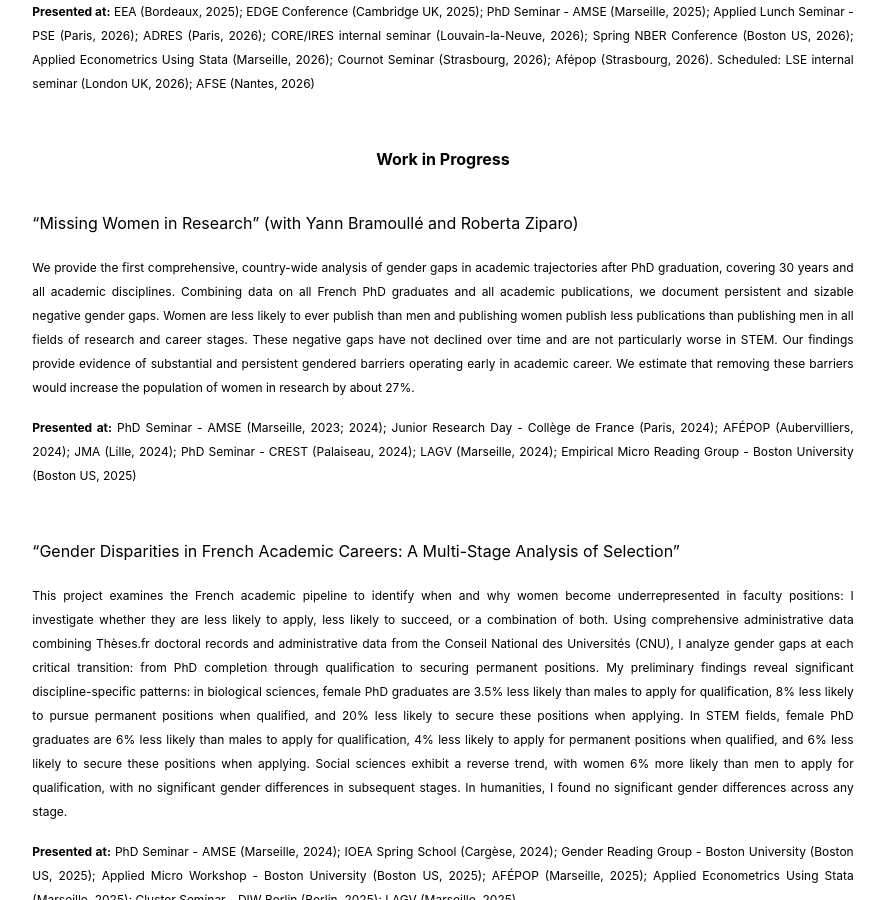
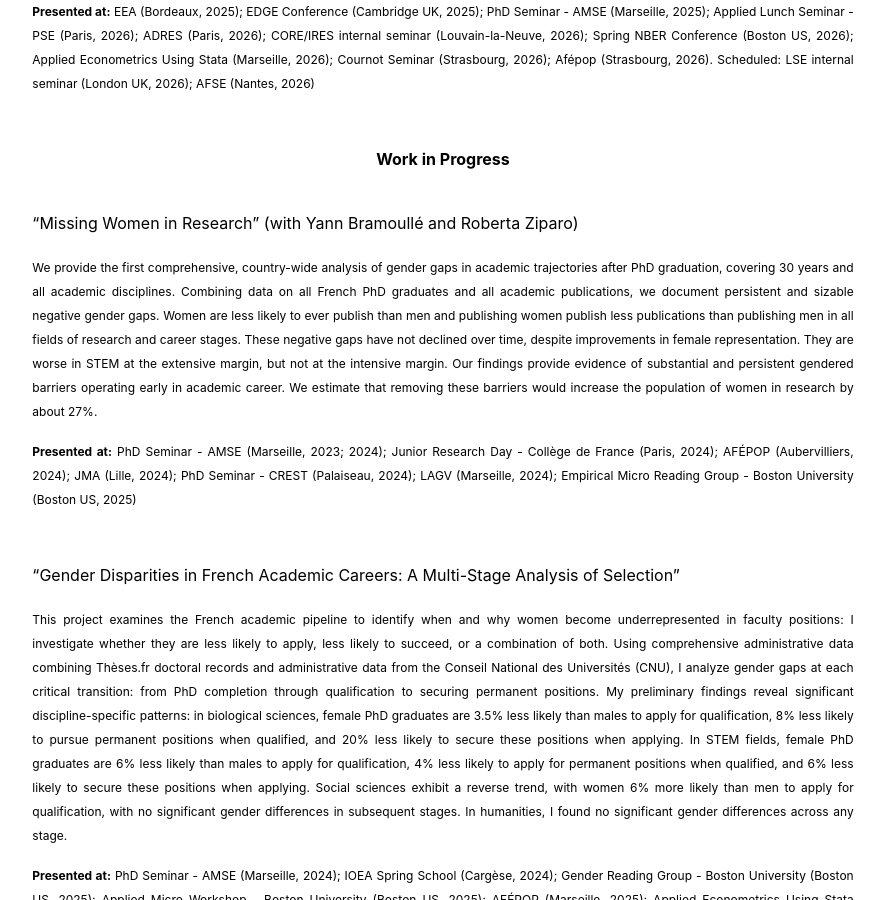
Before and after one commit to alienorbisantis/alienorbisantis.github.io, a Jekyll site: the page built from Research/Research.md, in a window 1280 px wide and 900 px high, scrolled down 637 px. Shown: the whole window, without its empty margins (197-1081 px from the left). Built offline with Jekyll 4.4.1, drawn with Linux system fonts in a browser that asks for light colours.

Commit message:
Update Research.md

```diff
--- a/Research/Research.md
+++ b/Research/Research.md
@@ -30,7 +30,7 @@
 "Missing Women in Research" (with Yann Bramoullé and Roberta Ziparo)
 
 <p align="justify">
-<sub>We provide the first comprehensive, country-wide analysis of gender gaps in academic trajectories after PhD graduation, covering 30 years and all academic disciplines. Combining data on all French PhD graduates and all academic publications, we document persistent and sizable negative gender gaps. Women are less likely to ever publish than men and publishing women publish less publications than publishing men in all fields of research and career stages. These negative gaps have not declined over time and are not particularly worse in STEM. Our findings provide evidence of substantial and persistent gendered barriers operating early in academic career. We estimate that removing these barriers would increase the population of women in research by about 27%.</sub>
+<sub>We provide the first comprehensive, country-wide analysis of gender gaps in academic trajectories after PhD graduation, covering 30 years and all academic disciplines. Combining data on all French PhD graduates and all academic publications, we document persistent and sizable negative gender gaps. Women are less likely to ever publish than men and publishing women publish less publications than publishing men in all fields of research and career stages. These negative gaps have not declined over time, despite improvements in female representation. They are worse in STEM at the extensive margin, but not at the intensive margin. Our findings provide evidence of substantial and persistent gendered barriers operating early in academic career. We estimate that removing these barriers would increase the population of women in research by about 27%.</sub>
 </p>
 
 <p align="justify">
```
